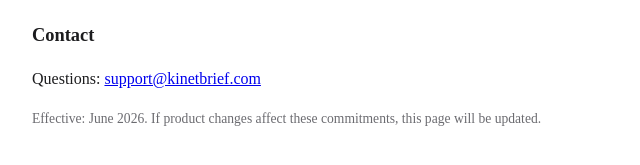
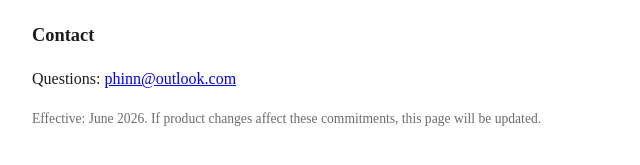
Before and after one commit to phinn/kinetbrief, a plain HTML site: page privacy-en.html in a window 1280 px wide. Shown: the part 2103-2268 px from the top of the page, 268-908 px from the left. Drawn offline with Linux system fonts and the light colour scheme.

Commit message:
Update contact email in privacy-en.html

```diff
--- a/privacy-en.html
+++ b/privacy-en.html
@@ -72,7 +72,7 @@ If you <b>opt into the optional cloud AI</b> (with your own API key), the text o
 <p>Your data stays with you. Settings let you auto-delete recordings (default 30 days) or delete any recording at any time — deletion removes it permanently from your device.</p>
 
 <h2>Contact</h2>
-<p>Questions: <a href="mailto:support@kinetbrief.com">support@kinetbrief.com</a></p>
+<p>Questions: <a href="mailto:phinn@outlook.com">phinn@outlook.com</a></p>
 
 <p class="muted">Effective: June 2026. If product changes affect these commitments, this page will be updated.</p>
 
```
